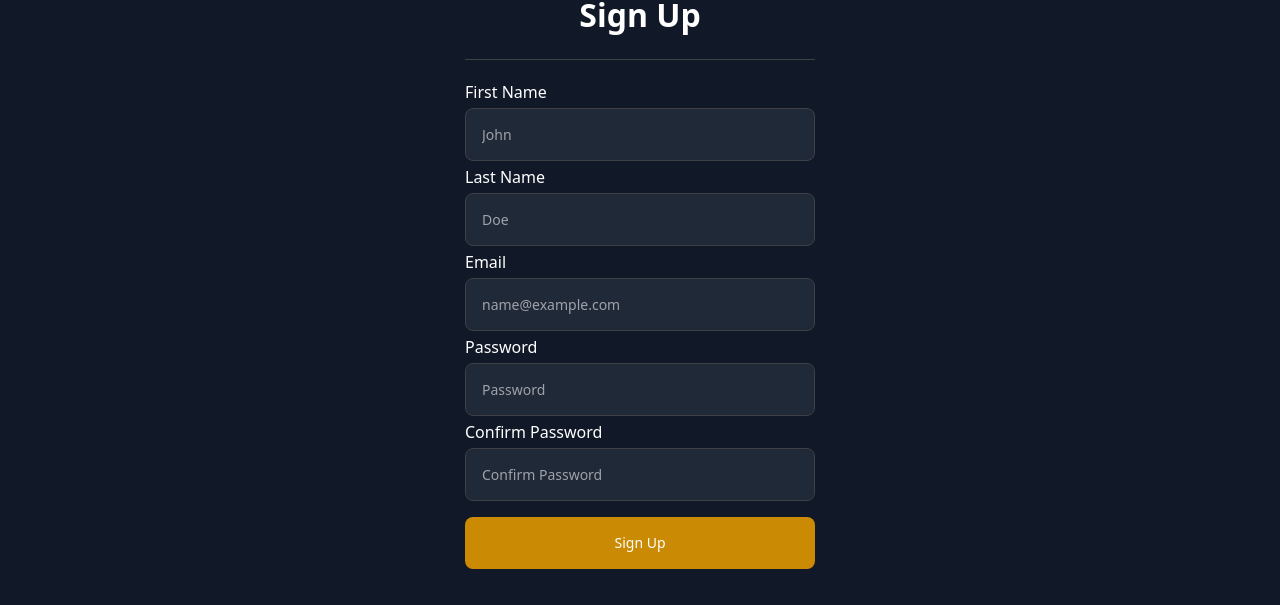
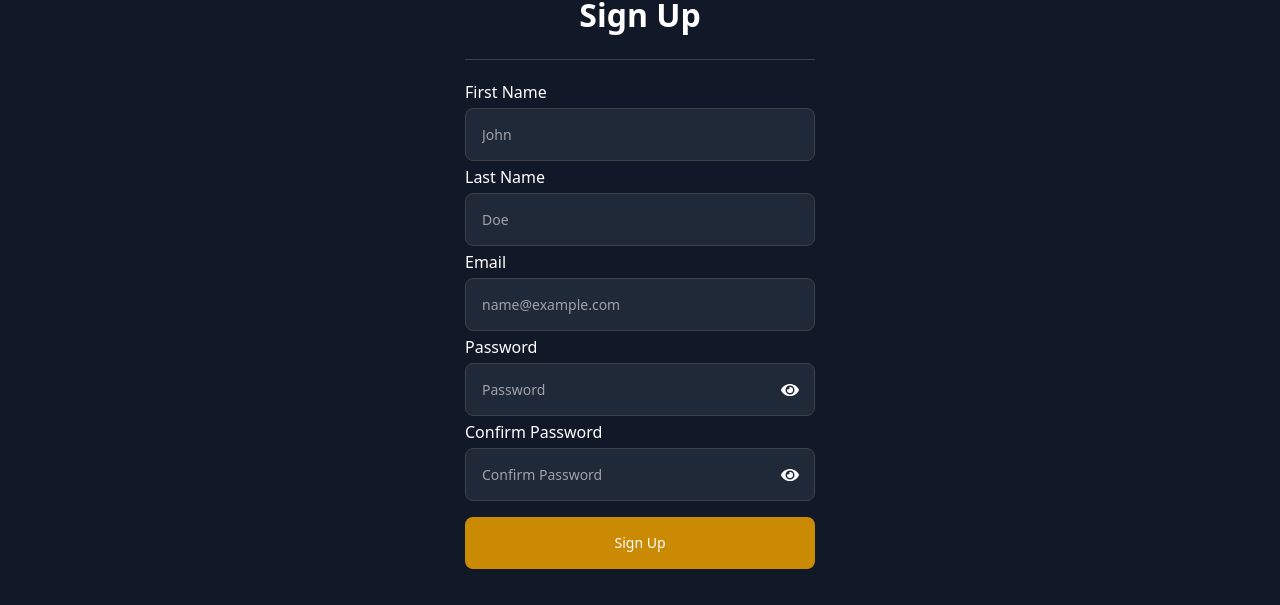
Before and after one commit to HairSalonBooking/HairSalonBooking_FE, a React (Vite) app: page /register in a window 1280 px wide. Shown: the part 187-792 px from the top of the page. Built offline with nearby package versions, Linux system fonts and the light colour scheme.

Commit message:
fix error register

```diff
--- a/src/components/authentication/RegisForm.tsx
+++ b/src/components/authentication/RegisForm.tsx
@@ -1,28 +1,74 @@
-import React, { useState } from 'react';
+import { registerAcount, setError } from '@/services/features/auth/authSlice';
+import { useAppDispatch } from '@/services/store/store';
+import React, { useEffect, useState } from 'react';
+import { useForm } from 'react-hook-form';
+import { useNavigate } from 'react-router-dom';
+import { FaEye, FaEyeSlash } from 'react-icons/fa';
+
+type FormValue = {
+    firstName: string;
+    lastName: string;
+    email: string;
+    password: string;
+    confirmPassword: string;
+}
 
 const RegisterForm: React.FC = () => {
-    const [firstName, setFirstName] = useState<string>('');
-    const [lastName, setLastName] = useState<string>('');
-    const [email, setEmail] = useState<string>('');
-    const [password, setPassword] = useState<string>('');
-    const [confirmPassword, setConfirmPassword] = useState<string>('');
+    const navigate = useNavigate();
+    const dispatch = useAppDispatch();
 
-    const handleSubmit = (event: React.FormEvent<HTMLFormElement>) => {
-        event.preventDefault();
-        if (password !== confirmPassword) {
-            alert("Passwords do not match");
-            return;
+    const form = useForm<FormValue>({
+        defaultValues: {
+            firstName: '',
+            lastName: '',
+            email: '',
+            password: '',
+            confirmPassword: ''
         }
-        console.log('First Name:', firstName);
-        console.log('Last Name:', lastName);
-        console.log('Email:', email);
-        console.log('Password:', password);
+    });
+
+    const { register, handleSubmit, formState, watch } = form;
+    const { errors } = formState;
+
+    // State to toggle password visibility
+    const [showPassword, setShowPassword] = useState(false);
+    const [showConfirmPass, setShowConfirmPass] = useState(false);
+
+    // Handlers for toggling password visibility
+    const handleShowPass = () => {
+        setShowPassword(!showPassword);
     };
+
+    const handleShowConfirmPass = () => {
+        setShowConfirmPass(!showConfirmPass);
+    };
+
+    const onSubmit = (data: FormValue) => {
+        dispatch(registerAcount(data))
+            .unwrap()
+            .then(() => {
+                navigate('/register');
+            })
+            .catch((error) => {
+                console.error('Registration failed:', error);
+            });
+    };
+
+    const validateConfirmPassword = (value: string) => {
+        const password = watch('password');
+        return password === value || "Passwords do not match";
+    };
+
+    useEffect(() => {
+        return () => {
+            form.reset();
+            dispatch(setError(null));
+        };
+    }, [dispatch, form]);
 
     return (
         <>
-
-            <form onSubmit={handleSubmit} className="mb-4">
+            <form onSubmit={handleSubmit(onSubmit)} noValidate className="mb-4">
                 <div className="grid gap-2">
                     <div className="grid gap-1">
                         <label className="text-white" htmlFor="firstName">
@@ -33,10 +79,10 @@ const RegisterForm: React.FC = () => {
                             id="firstName"
                             placeholder="John"
                             type="text"
-                            value={firstName}
-                            onChange={(e) => setFirstName(e.target.value)}
-                            required
+                            {...register("firstName", { required: "Enter your first name" })}
                         />
+                        {errors.firstName && <p className="text-sm text-red-500">* {errors.firstName.message}</p>}
+
                         <label className="text-white" htmlFor="lastName">
                             Last Name
                         </label>
@@ -45,10 +91,10 @@ const RegisterForm: React.FC = () => {
                             id="lastName"
                             placeholder="Doe"
                             type="text"
-                            value={lastName}
-                            onChange={(e) => setLastName(e.target.value)}
-                            required
+                            {...register("lastName", { required: "Enter your last name" })}
                         />
+                        {errors.lastName && <p className="text-sm text-red-500">* {errors.lastName.message}</p>}
+
                         <label className="text-white" htmlFor="email">
                             Email
                         </label>
@@ -57,37 +103,51 @@ const RegisterForm: React.FC = () => {
                             id="email"
                             placeholder="name@example.com"
                             type="email"
-                            autoCapitalize="none"
-                            autoComplete="email"
-                            autoCorrect="off"
-                            value={email}
-                            onChange={(e) => setEmail(e.target.value)}
-                            required
+                            {...register("email", { required: "Enter your email address", pattern: { value: /^[a-zA-Z0-9._%+-]+@[a-zA-Z0-9.-]+\.[a-zA-Z]{2,}$/, message: "Invalid email address" } })}
                         />
+                        {errors.email && <p className="text-sm text-red-500">* {errors.email.message}</p>}
+
+                        {/* Password Field */}
                         <label className="text-white" htmlFor="password">
                             Password
                         </label>
+                        <div className="relative">
                             <input
                                 id="password"
                                 placeholder="Password"
-                            type="password"
+                                type={showPassword ? "text" : "password"}
                                 className="mr-2.5 mb-2 h-full min-h-[44px] w-full rounded-lg border border-zinc-700 bg-gray-800 px-4 py-3 text-sm font-medium text-white placeholder:text-zinc-400 focus:outline-0"
-                            value={password}
-                            onChange={(e) => setPassword(e.target.value)}
-                            required
+                                {...register("password", { required: "Enter your password", minLength: { value: 6, message: "Password must be at least 6 characters long" } })}
                             />
+                            <div
+                                className="absolute right-4 top-1/2 transform -translate-y-1/2 text-white cursor-pointer text-lg"
+                                onClick={handleShowPass}
+                            >
+                                {showPassword ? <FaEyeSlash /> : <FaEye />}
+                            </div>
+                        </div>
+                        {errors.password && <p className="text-sm text-red-500">* {errors.password.message}</p>}
+
+                        {/* Confirm Password Field */}
                         <label className="text-white" htmlFor="confirmPassword">
                             Confirm Password
                         </label>
+                        <div className="relative">
                             <input
                                 id="confirmPassword"
                                 placeholder="Confirm Password"
-                            type="password"
+                                type={showConfirmPass ? "text" : "password"}
                                 className="mr-2.5 mb-2 h-full min-h-[44px] w-full rounded-lg border border-zinc-700 bg-gray-800 px-4 py-3 text-sm font-medium text-white placeholder:text-zinc-400 focus:outline-0"
-                            value={confirmPassword}
-                            onChange={(e) => setConfirmPassword(e.target.value)}
-                            required
+                                {...register("confirmPassword", { required: "Confirm your password", validate: validateConfirmPassword })}
                             />
+                            <div
+                                className="absolute right-4 top-1/2 transform -translate-y-1/2 text-white cursor-pointer text-lg"
+                                onClick={handleShowConfirmPass}
+                            >
+                                {showConfirmPass ? <FaEyeSlash /> : <FaEye />}
+                            </div>
+                        </div>
+                        {errors.confirmPassword && <p className="text-sm text-red-500">* {errors.confirmPassword.message}</p>}
                     </div>
                     <button
                         className="whitespace-nowrap ring-offset-background transition-colors focus-visible:outline-none focus-visible:ring-2 focus-visible:ring-yellow-500 focus-visible:ring-offset-2 disabled:pointer-events-none disabled:opacity-50 bg-yellow-600 text-white hover:bg-yellow-500 mt-2 flex h-[unset] w-full items-center justify-center rounded-lg px-4 py-4 text-sm font-medium"
--- a/src/components/layout/Header/Header.tsx
+++ b/src/components/layout/Header/Header.tsx
@@ -11,7 +11,7 @@ const Header = () => {
 
   const handleLogout = () => {
     dispatch(logoutUser());
-    navigate("/home");
+    navigate("/login");
   };
   const toggleDropdown = () => {
     setDropdownOpen(!dropdownOpen); // Đổi trạng thái dropdown
--- a/src/components/ui/Button/button.tsx
+++ b/src/components/ui/Button/button.tsx
@@ -72,6 +72,7 @@ const NextArrow = ({ onClick }: { onClick?: () => void }) => (
   >
     <FaArrowRight /> {/* Sử dụng icon FontAwesome cho nút Next */}
   </button>
+
 );
 
 export { Button, buttonVariants, PrevArrow, NextArrow };
--- a/src/routers/index.tsx
+++ b/src/routers/index.tsx
@@ -1,10 +1,8 @@
 import Home from '@/page/customer/home/Homepage'
 import LoginPage from '@/page/auth/Login/LoginPage'
-import ForgotPassWordPage from '@/page/auth/ForgotPassWord/ForgotPassWordPage'
 import RegisterPage from '@/page/auth/Register/RegisterPage'
 import { Navigate, Route, Routes } from 'react-router-dom'
-
-
+import ForgotPassWordPage from '@/page/auth/ForgotPassWord/ForgotPassWordPage'
 const AppRouter = () => {
     const token = sessionStorage.getItem("hairSalon")
     return (
--- a/src/services/constant/apiConfig.ts
+++ b/src/services/constant/apiConfig.ts
@@ -2,5 +2,5 @@ export const BASE_URL = 'https://backend-hairsalonbooking.onrender.com/api';
 
 //autth
 export const LOGIN_ENDPOINT = `${BASE_URL}/login`;
-export const REGISTER_ENDPOINT = '/register';
+export const REGISTER_ENDPOINT = `${BASE_URL}/register`;
 export const LOGOUT_ENDPOINT = '/logout';
```
Also changed, not shown: package.json (+5 -2 lines), src/services/features/auth/authSlice.ts (+42 -2 lines), src/interfaces/Account.ts (line endings or trailing spaces), vercel.json (added), 1 other file (tests, documents, lock files or other folders). Lines whose indentation alone changed are shown as unchanged.
